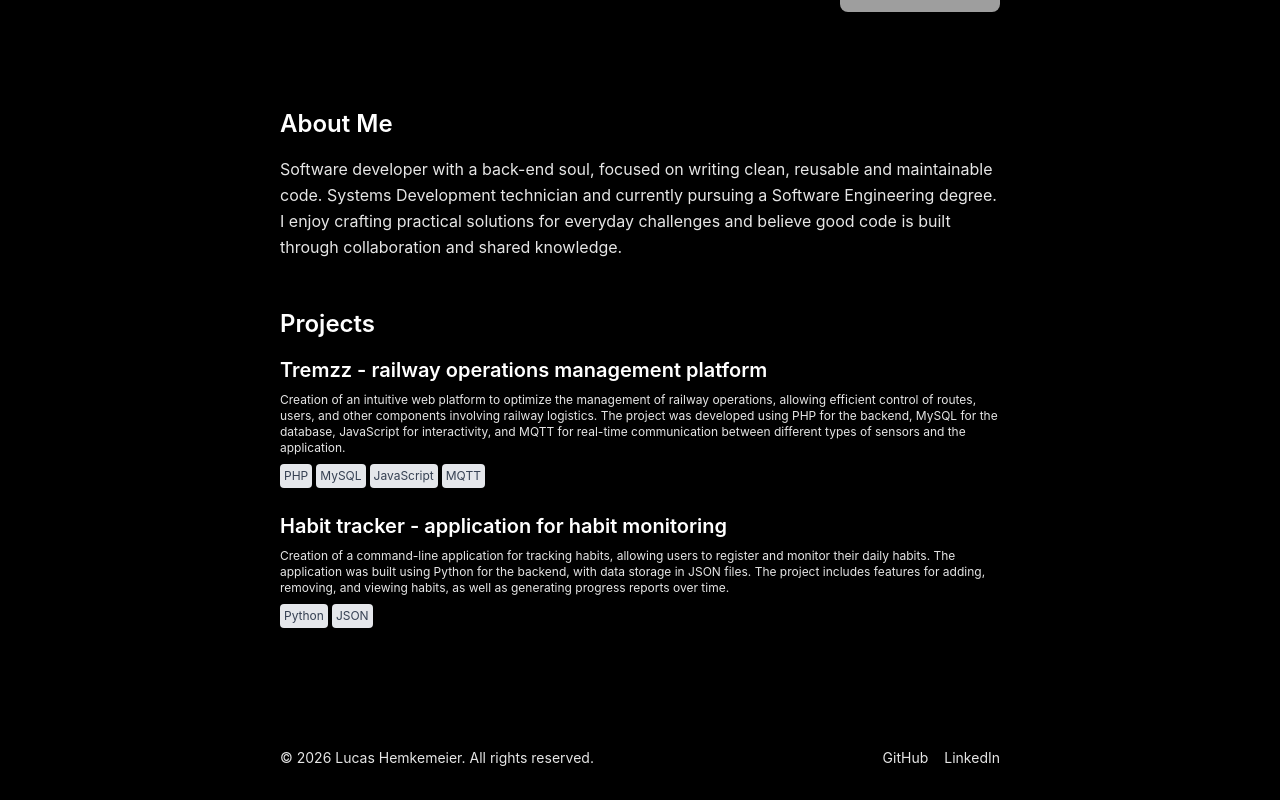
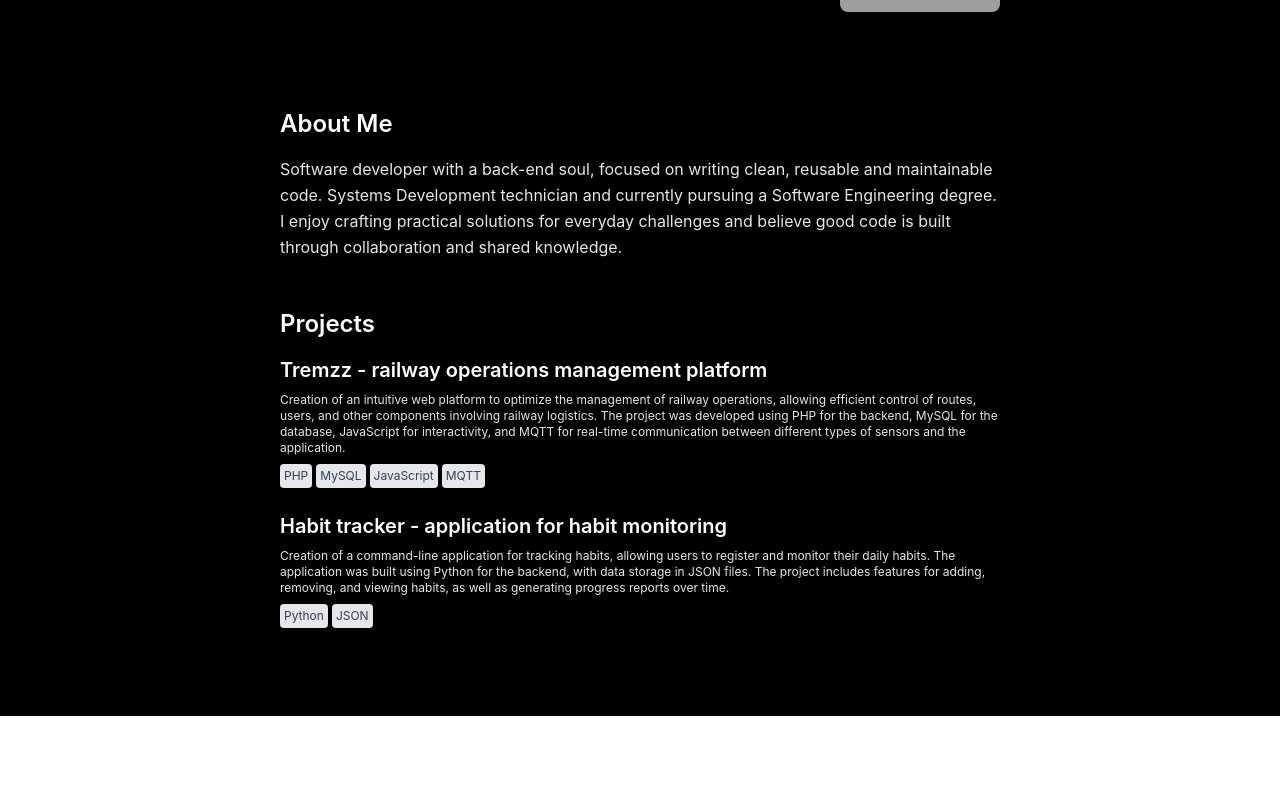
Before and after one commit to hemkdev/portfolio, a React (Vite) app: page / in a window 1280 px wide. Shown: the part 252-1052 px from the top of the page. After the commit the page ends 968 px from the top, so only its background shows below. Built offline with nearby package versions, Linux system fonts and the light colour scheme; grey boxes are pictures that could not be loaded.

Commit message:
refactor: remove componente footer

```diff
--- a/src/App.jsx
+++ b/src/App.jsx
@@ -3,7 +3,6 @@ import Navbar from "./components/Navbar";
 import Hero from "./components/Hero";
 import About from "./components/About";
 import Projects from "./components/Projects";
-import Footer from "./components/Footer";
 
 function App() {
   const [value, setValue] = useState(false);
@@ -16,7 +15,6 @@ function App() {
       <Hero value={value} />
       <About />
       <Projects />
-      <Footer />
     </div>
   );
 }
--- a/src/components/Footer.jsx
+++ /dev/null
@@ -1,35 +0,0 @@
-import { PERSON } from "../data/portfolio";
-
-function Footer() {
-  const currentYear = new Date().getFullYear();
-
-  return (
-    <footer className="mx-auto flex w-full max-w-3xl items-center justify-between gap-6 px-6 py-8 text-sm opacity-90 whitespace-nowrap">
-      <p>
-        &copy; {currentYear} {PERSON.name}. All rights reserved.
-      </p>
-      <ul className="flex items-center gap-4">
-        <li>
-          <a
-            href={PERSON.social[0].url}
-            target="_blank"
-            rel="noopener noreferrer"
-          >
-            {PERSON.social[0].name}
-          </a>
-        </li>
-        <li>
-          <a
-            href={PERSON.social[1].url}
-            target="_blank"
-            rel="noopener noreferrer"
-          >
-            {PERSON.social[1].name}
-          </a>
-        </li>
-      </ul>
-    </footer>
-  );
-}
-
-export default Footer;
```
